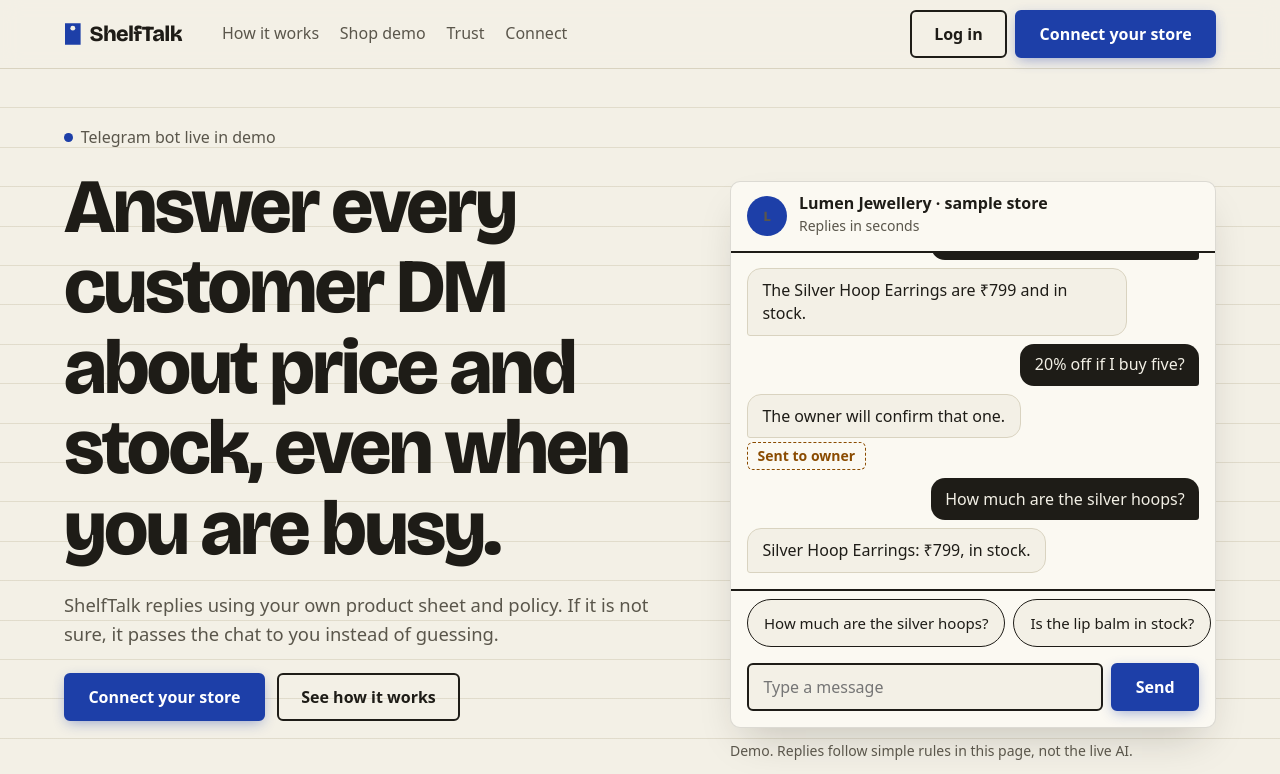
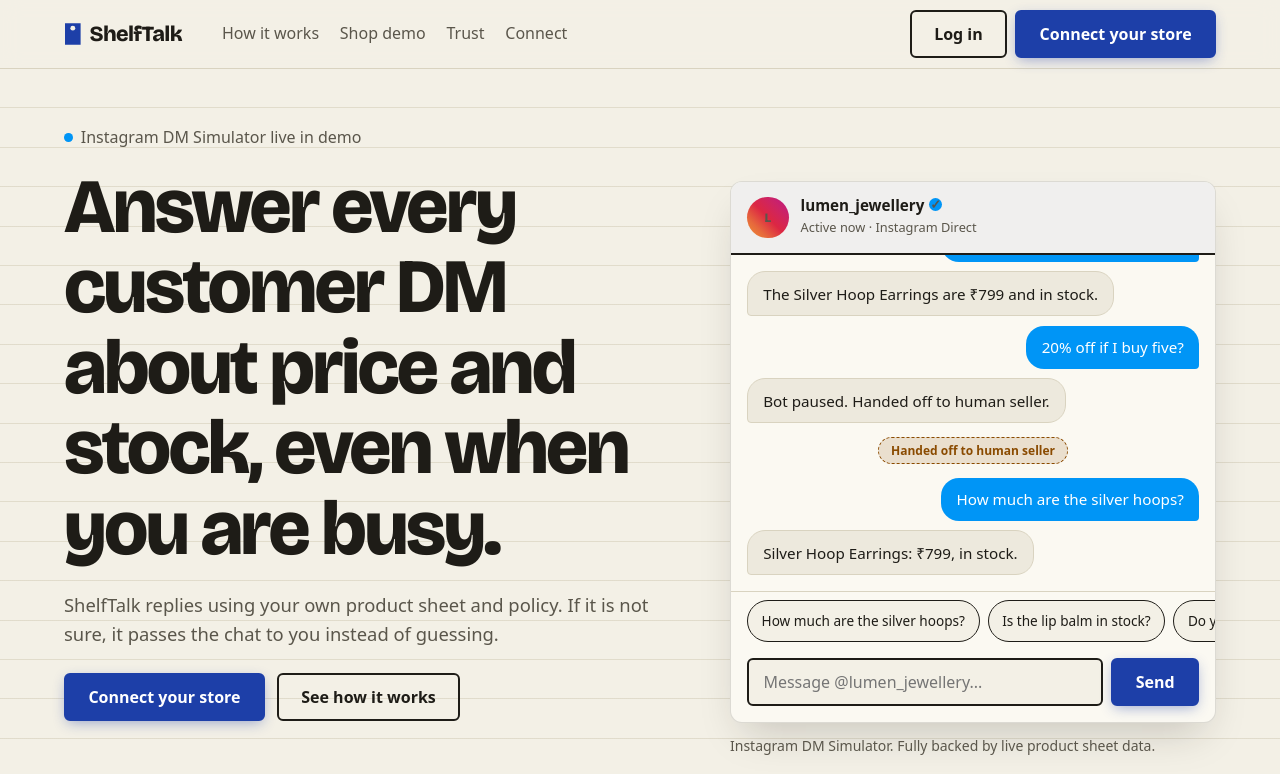
Before and after one commit to yojityadav/shelftalk, a plain HTML site: page index.html in a window 1280 px wide. Both pictures are taken after a click on the element 973 px from the left and 621 px from the top of the page. Shown: the top 774 px of the page. Drawn offline with nearby package versions, Linux system fonts and the light colour scheme; no server answers.

Commit message:
Switch demo interface to Instagram DM simulator

```diff
--- a/index.html
+++ b/index.html
@@ -6,7 +6,7 @@
 <meta name="theme-color" content="#F3F0E6" media="(prefers-color-scheme:light)">
 <meta name="theme-color" content="#16150F" media="(prefers-color-scheme:dark)">
 <meta name="color-scheme" content="light dark">
-<title>ShelfTalk: AI replies for small online stores</title>
+<title>ShelfTalk: Instagram DM Automation for Stores</title>
 <meta name="description" content="ShelfTalk answers customer DMs about price, stock, size and delivery using only your real store data, and hands off to you when unsure.">
 <link rel="canonical" href="https://shelftalk-sandy.vercel.app/">
 <meta property="og:type" content="website">
@@ -50,29 +50,36 @@ a{color:inherit}
 .btn:active{transform:scale(.97)}.btn[disabled]{opacity:.55;cursor:progress}
 .pri{background:var(--acc);border-color:var(--acc);color:var(--on)}
 .lg{display:none}
-/* ===== Hero: ruled ledger page + DM thread ===== */
+/* ===== Hero: ruled ledger page + Instagram DM Simulator thread ===== */
 .hero{padding:2rem 0 3.5rem;background:repeating-linear-gradient(transparent 0 2.4rem,color-mix(in srgb,var(--rule) 70%,transparent) 2.4rem calc(2.4rem + 1px))}
 .hg{display:grid;gap:2.5rem}
 .live{display:flex;align-items:center;gap:.5rem;margin-bottom:1rem;color:var(--mut);font-weight:500}
-.live i{width:.55rem;height:.55rem;border-radius:50%;background:var(--acc)}
+.live i{width:.55rem;height:.55rem;border-radius:50%;background:#0095f6}
 .lead{font-size:1.15rem;color:var(--mut);margin:1.25rem 0 1.5rem;max-width:32em}
 .cta{display:flex;flex-direction:column;gap:.75rem}
-.dm{background:var(--card);border:2px solid var(--ink);border-radius:10px;box-shadow:6px 6px 0 var(--ink);overflow:hidden}
-.dh{display:flex;align-items:center;gap:.75rem;padding:.75rem 1rem;border-bottom:2px solid var(--ink)}
-.av{flex:none;width:2.5rem;height:2.5rem;border-radius:50%;background:var(--acc);color:var(--on);display:grid;place-items:center;font:800 1.1rem var(--disp)}
-.dh b{display:block;line-height:1.2}.dh span{font-size:.875rem;color:var(--mut)}
-.th{height:21rem;overflow-y:auto;padding:1rem;display:flex;flex-direction:column;gap:.5rem;overscroll-behavior:contain}
-.m{max-width:84%;padding:.6rem .9rem;border-radius:14px;font-size:1rem;line-height:1.45;overflow-wrap:anywhere;animation:in var(--d) var(--ease)}
-.me{align-self:flex-end;background:var(--ink);color:var(--paper);border-bottom-right-radius:3px}
-.sh{align-self:flex-start;background:var(--paper);border:1.5px solid var(--rule);border-bottom-left-radius:3px}
-.note{align-self:flex-start;margin-top:-.25rem;padding:.1rem .6rem;border:1.5px dashed var(--warn);border-radius:6px;color:var(--warn);font-size:.875rem;font-weight:600;animation:in var(--d) var(--ease)}
-.ty{align-self:flex-start;display:flex;gap:5px;padding:.9rem}
-.ty i{width:7px;height:7px;border-radius:50%;background:var(--mut);animation:pl 1.2s ease-in-out infinite}
+
+/* Instagram DM Simulator Container */
+.dm{background:var(--card);border:2px solid var(--ink);border-radius:12px;box-shadow:6px 6px 0 var(--ink);overflow:hidden}
+.dh{display:flex;align-items:center;gap:.75rem;padding:.85rem 1rem;border-bottom:2px solid var(--ink);background:color-mix(in srgb,var(--card) 85%,var(--acc) 5%)}
+.av{flex:none;width:2.6rem;height:2.6rem;border-radius:50%;background:linear-gradient(45deg,#f09433,#e6683c,#dc2743,#cc2366,#bc1888);color:#fff;display:grid;place-items:center;font:800 1.1rem var(--disp)}
+.dh b{display:flex;align-items:center;gap:.3rem;line-height:1.2;font-size:0.95rem}.dh span{font-size:.8rem;color:var(--mut)}
+.ig-badge{display:inline-block;width:13px;height:13px;background:#0095f6;color:#fff;border-radius:50%;font-size:8px;text-align:center;line-height:13px;font-weight:bold;}
+
+.th{height:21rem;overflow-y:auto;padding:1rem;display:flex;flex-direction:column;gap:.6rem;overscroll-behavior:contain}
+.m{max-width:82%;padding:.65rem .95rem;border-radius:18px;font-size:0.95rem;line-height:1.45;overflow-wrap:anywhere;animation:in var(--d) var(--ease)}
+.me{align-self:flex-end;background:#0095f6;color:#ffffff;border-bottom-right-radius:4px}
+.sh{align-self:flex-start;background:color-mix(in srgb,var(--rule) 25%,var(--paper));border:1px solid var(--rule);border-bottom-left-radius:4px;color:var(--ink)}
+.note{align-self:center;margin:.25rem 0;padding:.2rem .75rem;background:color-mix(in srgb,var(--warn) 15%,transparent);border:1px dashed var(--warn);border-radius:999px;color:var(--warn);font-size:0.75rem;font-weight:700;animation:in var(--d) var(--ease)}
+.ty{align-self:flex-start;display:flex;gap:5px;padding:.75rem 1rem;background:color-mix(in srgb,var(--rule) 25%,var(--paper));border-radius:18px}
+.ty i{width:6px;height:6px;border-radius:50%;background:var(--mut);animation:pl 1.2s ease-in-out infinite}
 .ty i:nth-child(2){animation-delay:.15s}.ty i:nth-child(3){animation-delay:.3s}
 @keyframes pl{0%,100%{opacity:.25}50%{opacity:1}}
 @keyframes in{from{opacity:0;transform:translateY(8px)}}
-.try{display:flex;gap:.5rem;overflow-x:auto;padding:.5rem 1rem;border-top:2px solid var(--ink);scrollbar-width:none}
-.try button{flex:none;min-height:3rem;padding:0 1rem;border:1.5px solid var(--ink);border-radius:999px;background:var(--paper);color:var(--ink);font:500 .9375rem system-ui,sans-serif;cursor:pointer}
+
+.try{display:flex;gap:.5rem;overflow-x:auto;padding:.5rem 1rem;border-top:1px solid var(--rule);scrollbar-width:none}
+.try button{flex:none;min-height:2.6rem;padding:0 0.85rem;border:1px solid var(--ink);border-radius:999px;background:var(--paper);color:var(--ink);font:500 .85rem system-ui,sans-serif;cursor:pointer;transition:background 150ms}
+.try button:hover{background:color-mix(in srgb,var(--acc) 10%,var(--paper))}
+
 .snd{display:flex;gap:.5rem;padding:.5rem 1rem 1rem}
 .snd input,.fm input{flex:1;min-width:0;min-height:3rem;padding:0 .9rem;border:2px solid var(--ink);border-radius:6px;background:var(--paper);color:var(--ink);font:1rem system-ui,sans-serif}
 .dnote{margin-top:.75rem;font-size:.875rem;color:var(--mut)}
@@ -312,19 +319,35 @@ a{color:inherit}
 <main id="top">
 <section class="hero"><div class="w hg">
 <div class="rv">
-<p class="live"><i></i>Telegram bot live in demo</p>
+<p class="live"><i></i>Instagram DM Simulator live in demo</p>
 <h1>Answer every customer DM about price and stock, even when you are busy.</h1>
 <p class="lead">ShelfTalk replies using your own product sheet and policy. If it is not sure, it passes the chat to you instead of guessing.</p>
 <div class="cta"><a class="btn pri" href="#connect" data-gate="connect">Connect your store</a><a class="btn" href="#how">See how it works</a></div>
 </div>
 <div class="rv">
+<!-- Instagram DM Box Simulator -->
 <div class="dm">
-<div class="dh"><span class="av" aria-hidden="true">L</span><div><b>Lumen Jewellery · sample store</b><span>Replies in seconds</span></div></div>
-<div class="th" id="th" role="log" aria-live="polite" aria-label="Sample DM conversation"></div>
-<div class="try" id="try" aria-label="Try a question"><button>How much are the silver hoops?</button><button>Is the lip balm in stock?</button><button>Do you deliver to Jaipur?</button><button>What is your return policy?</button><button>I want a refund</button></div>
-<form class="snd" id="sf"><input id="si" type="text" placeholder="Type a message" aria-label="Message" autocomplete="off"><button class="btn pri" type="submit">Send</button></form>
+<div class="dh">
+  <span class="av" aria-hidden="true">L</span>
+  <div>
+    <b>lumen_jewellery <span class="ig-badge">✓</span></b>
+    <span>Active now · Instagram Direct</span>
+  </div>
 </div>
-<p class="dnote">Demo. Replies follow simple rules in this page, not the live AI.</p>
+<div class="th" id="th" role="log" aria-live="polite" aria-label="Instagram DM conversation"></div>
+<div class="try" id="try" aria-label="Try a question">
+  <button>How much are the silver hoops?</button>
+  <button>Is the lip balm in stock?</button>
+  <button>Do you deliver to Jaipur?</button>
+  <button>What is your return policy?</button>
+  <button>I want a refund</button>
+</div>
+<form class="snd" id="sf">
+  <input id="si" type="text" placeholder="Message @lumen_jewellery..." aria-label="Message" autocomplete="off">
+  <button class="btn pri" type="submit">Send</button>
+</form>
+</div>
+<p class="dnote">Instagram DM Simulator. Fully backed by live product sheet data.</p>
 <div class="fig">
 <div>Live stock<b id="fs">12</b>Silver Hoops</div>
 <div>Needs owner<b class="cnt">3</b>chats waiting</div>
@@ -396,17 +419,17 @@ a{color:inherit}
 <div class="ld" aria-hidden="true"><p class="mut">While it reads your store, you will see:</p><div class="sk" style="width:85%"></div><div class="sk" style="width:65%"></div><div class="sk" style="width:75%"></div></div>
 <p class="okm" role="status" id="ok">Demo: found 4 sample products and 1 policy. Real store reading is not connected yet.</p>
 <p class="ch">Where do customers message you?</p>
-<div class="row on"><span>Telegram</span><span>Available now</span></div>
-<div class="row"><span>Instagram</span><span>After Meta approval</span></div>
+<div class="row on"><span>Instagram DMs</span><span>Simulator live</span></div>
+<div class="row"><span>Telegram</span><span>Backup channel</span></div>
 </form>
 </div></section>
 
 <section class="sec alt"><div class="w rv">
 <h2>Where we are headed</h2>
 <div class="rm">
-<div class="now"><b>Now</b><p>Telegram bot, live stock from your sheet, safe handoff to the owner.</p></div>
-<div><b>Next</b><p>Instagram DMs after Meta approval, and store connection from a Shopify or WooCommerce link.</p></div>
-<div><b>Later</b><p>Multiple stores per owner, billing, and more store platforms.</p></div>
+<div class="now"><b>Now</b><p>Instagram DM web simulator, live stock from your sheet, safe handoff to the owner.</p></div>
+<div><b>Next</b><p>Official Instagram Cloud API DMs after Meta approval.</p></div>
+<div><b>Later</b><p>Multiple stores per owner, billing, and multi-platform integrations.</p></div>
 </div>
 </div></section>
 </main>
@@ -419,7 +442,7 @@ a{color:inherit}
 
 <div class="dock" id="dock"><a class="btn pri" href="#connect" data-gate="connect">Connect your store</a></div>
 
-<!-- Login Modal (Hevy Style matching requested UI) -->
+<!-- Login Modal -->
 <div class="m-ov" id="authModal" hidden role="dialog" aria-modal="true" aria-labelledby="authTitle">
   <div class="m-bx" id="emailAuthView">
     <button type="button" class="m-x" id="authClose" aria-label="Close">&times;</button>
@@ -427,7 +450,6 @@ a{color:inherit}
 
     <p class="m-err" id="authErr" role="alert"></p>
 
-    <!-- Google Login Button -->
     <button type="button" class="g-btn" id="googleAuthBtn">
       <svg viewBox="0 0 24 24" aria-hidden="true"><path fill="#4285F4" d="M23.49 12.27c0-.79-.07-1.54-.19-2.27H12v4.51h6.47c-.29 1.58-1.14 2.91-2.4 3.8v3.16h3.88c2.27-2.09 3.54-5.17 3.54-9.2z"/><path fill="#34A853" d="M12 24c3.24 0 5.95-1.08 7.93-2.91l-3.88-3.16c-1.08.72-2.45 1.16-4.05 1.16-3.12 0-5.77-2.11-6.72-4.96H1.29v3.26C3.26 21.3 7.31 24 12 24z"/><path fill="#FBBC05" d="M5.28 14.13c-.24-.72-.38-1.49-.38-2.13s.14-1.41.38-2.13V6.61H1.29C.47 8.24 0 10.06 0 12s.47 3.76 1.29 5.39l3.99-3.26z"/><path fill="#EA4335" d="M12 4.75c1.77 0 3.35.61 4.6 1.8l3.42-3.42C17.95 1.19 15.24 0 12 0 7.31 0 3.26 2.7 1.29 6.61l3.99 3.26c.95-2.85 3.6-4.96 6.72-4.96z"/></svg>
       <span id="googleBtnText">Login with Google</span>
@@ -467,7 +489,6 @@ const sleep=ms=>new Promise(r=>setTimeout(r,RM?0:ms));
 const E=(t,c,x)=>{const e=document.createElement(t);if(c)e.className=c;if(x!=null)e.textContent=x;return e};
 const fmt=n=>'₹'+Number(n).toLocaleString('en-IN');
 
-/* API base URL: uses ?api=... query param, saved localStorage, or default Render backend */
 const urlParams=new URLSearchParams(location.search);
 const apiQ=urlParams.get('api');
 if(apiQ&&/^(https:\/\/|http:\/\/(localhost|127\.0\.0\.1)[:\/])/.test(apiQ)){
@@ -499,27 +520,25 @@ async function apiFetch(path,opts={}){
   return res.json();
 }
 
-/* Fallback rule-based replies if backend is offline */
 function fallbackReply(t){
   const q=t.toLowerCase();
   if(/human|person|owner|refund|complain|damag|wrong|discount|% ?off|negotiat|custom/.test(q))
-    return{h:1,r:'Thank you for your message. I have passed this to the owner, who will reply soon.',w:'Needs a person'};
+    return{h:1,r:'Bot paused. Handed off to human seller (@lumen_jewellery). They will reply shortly.',w:'Needs a person'};
   const pr=P.find(x=>x.a.some(a=>q.includes(a))||q.includes(x.n.toLowerCase()));
   if(/deliver|shipping|ship/.test(q)){
     const c=CITIES.find(c=>q.includes(c));
     if(c)return{r:'Yes, we deliver to '+c[0].toUpperCase()+c.slice(1)+' in 2 to 4 days.'};
-    return{h:1,r:'I have asked the owner to confirm delivery to your city.',w:'City not in delivery list'};
+    return{h:1,r:'Bot paused. Handed off to human seller to confirm delivery.',w:'City not in delivery list'};
   }
   if(/return|exchange/.test(q))return{r:'Unused items can be returned within 7 days of delivery.'};
   if(pr){
-    if(pr.s>0&&pr.s<=2)return{h:1,r:'Only a few left. The owner will confirm availability.',w:'Low stock: '+pr.n};
+    if(pr.s>0&&pr.s<=2)return{h:1,r:'Only a few left. Handed off to seller to confirm availability.',w:'Low stock: '+pr.n};
     if(!pr.s)return{r:pr.n+': sold out at the moment.'};
     return{r:pr.n+': '+(/stock|available|have/.test(q)?'in stock.':fmt(pr.p)+', in stock.')};
   }
-  return{h:1,r:'I am not sure about that, so I have passed it to the owner.',w:'No matching product or policy'};
+  return{h:1,r:'Bot paused. Handed off to human seller.',w:'No matching product or policy'};
 }
 
-/* Sync UI cards with product array P */
 function renderProducts(){
   const cards=$$('#tags .tg');
   cards.forEach((li,i)=>{
@@ -542,7 +561,6 @@ function renderProducts(){
   }
 }
 
-/* Render Needs Owner Queue */
 const sync=()=>{$$('.cnt').forEach(e=>e.textContent=n);$('#qe').hidden=n>0};
 function renderQueueItem(item){
   const id=item.id||item.queue_id||'';
@@ -561,7 +579,6 @@ function addQ(t,w,id){
   sync();
 }
 
-/* Load initial state from FastAPI backend */
 async function syncFromBackend(){
   try{
     const prods=await apiFetch('/api/products');
@@ -577,7 +594,6 @@ async function syncFromBackend(){
       renderProducts();
     }
     apiOnline=true;
-    if(dnote)dnote.textContent='Connected to live ShelfTalk FastAPI backend ('+API_BASE+').';
   }catch(_){
     apiOnline=false;
   }
@@ -593,7 +609,6 @@ async function syncFromBackend(){
   }catch(_){}
 }
 
-/* Chat helpers */
 const scrollEnd=()=>th.scrollTo({top:th.scrollHeight,behavior:RM?'auto':'smooth'});
 const say=(c,t)=>{th.append(E('div','m '+c,t));scrollEnd()};
 async function typing(){const d=E('div','m sh ty');d.setAttribute('role','status');d.setAttribute('aria-label','ShelfTalk is typing');d.innerHTML='<i></i><i></i><i></i>';th.append(d);scrollEnd();await sleep(450);d.remove()}
@@ -606,13 +621,12 @@ async function ask(t){
     const data=await apiFetch('/api/chat',{method:'POST',body:JSON.stringify({text:t,source:'web'})});
     d.remove();
     apiOnline=true;
-    if(dnote)dnote.textContent='Connected to live ShelfTalk FastAPI backend ('+API_BASE+').';
     const replyText=data.reply||data.text||data.message||data.answer||'';
     const isHandoff=Boolean(data.handoff||data.status==='handoff'||data.needs_owner);
     const reason=data.reason||data.handoff_reason||'Needs owner';
     say('sh',replyText);
     if(isHandoff){
-      th.append(E('p','note','Sent to owner'));
+      th.append(E('p','note','Handed off to human seller'));
       await syncFromBackend();
       if(!$$('#ql .qr').some(el=>el.firstChild&&el.firstChild.childNodes[0]?.nodeValue===t)){
         addQ(t,reason,data.queue_id||data.id);
@@ -622,37 +636,32 @@ async function ask(t){
     d.remove();
     const r=fallbackReply(t);
     say('sh',r.r);
-    if(r.h){th.append(E('p','note','Sent to owner'));addQ(t,r.w)}
+    if(r.h){th.append(E('p','note','Handed off to human seller'));addQ(t,r.w)}
   }
   busy=false;
   scrollEnd();
 }
 
-/* Hero chat plays out message by message, then the controls open up */
 async function play(){
-  const s=[['me','How much are the silver hoops?'],['sh','The Silver Hoop Earrings are \u20B9799 and in stock.'],['me','20% off if I buy five?'],['sh','The owner will confirm that one.','Sent to owner']];
+  const s=[['me','How much are the silver hoops?'],['sh','The Silver Hoop Earrings are \u20B9799 and in stock.'],['me','20% off if I buy five?'],['sh','Bot paused. Handed off to human seller.','Handed off to human seller']];
   for(const[c,t,nt]of s){if(c==='sh')await typing();else await sleep(500);say(c,t);if(nt)th.append(E('p','note',nt))}
   busy=false;
 }
 $('#try').onclick=e=>{if(e.target.tagName==='BUTTON')ask(e.target.textContent)};
 $('#sf').onsubmit=e=>{e.preventDefault();const i=$('#si');ask(i.value);i.value=''};
 
-/* Resolve queue item (calls backend + updates UI) */
 $('#ql').onclick=async e=>{
   const b=e.target.closest('button');if(!b)return;
   const li=b.closest('li'),id=li.dataset.id;
   b.disabled=true;
   if(id&&apiOnline){
-    try{
-      await apiFetch('/api/queue/'+id+'/resolve',{method:'POST'});
-    }catch(_){
+    try{await apiFetch('/api/queue/'+id+'/resolve',{method:'POST'});}catch(_){
       try{await apiFetch('/api/queue/'+id,{method:'DELETE'})}catch(__){}
     }
   }
   li.remove();n=Math.max(0,$$('#ql .qr').length);sync();
 };
 
-/* Product sheet: stock steppers tick the number and call PATCH /api/products/{id}/stock */
 $('#tags').onclick=async e=>{
   const b=e.target.closest('button');if(!b)return;
   const li=b.closest('li'),i=[...li.parentNode.children].indexOf(li),p=P[i];
@@ -665,12 +674,9 @@ $('#tags').onclick=async e=>{
   s.className='s'+(v?v<=2?' low':'':' out');
   if(!i){const f=$('#fs');f.textContent=v;f.classList.remove('tk');void f.offsetWidth;f.classList.add('tk')}
   const pid=li.dataset.id||p.id||(i+1);
-  try{
-    await apiFetch('/api/products/'+pid+'/stock',{method:'PATCH',body:JSON.stringify({stock:v})});
-  }catch(_){}
+  try{await apiFetch('/api/products/'+pid+'/stock',{method:'PATCH',body:JSON.stringify({stock:v})});}catch(_){}
 };
 
-/* ===== Auth UI & Google Sign-In Logic ===== */
 const GOOGLE_CLIENT_ID='600249754701-oer54sfhga9qqfj3u408u6n4irtc34pj.apps.googleusercontent.com';
 const authModal=$('#authModal'),authTitle=$('#authTitle'),authErr=$('#authErr');
 const emailAuthView=$('#emailAuthView'),nameField=$('#nameField'),authName=$('#authName'),authEmail=$('#authEmail'),authPass=$('#authPass'),authSubmit=$('#authSubmit');
@@ -702,10 +708,7 @@ function updateNavAuthUI(){
     const label=E('span','',u.name||u.email);
     const outBtn=E('button','','Log out');
     outBtn.type='button';
-    outBtn.onclick=()=>{
-      localStorage.removeItem('shelftalk_user');
-      updateNavAuthUI();
-    };
+    outBtn.onclick=()=>{localStorage.removeItem('shelftalk_user');updateNavAuthUI();};
     chip.append(av,label,outBtn);
     $('#navActs').prepend(chip);
   }else{
@@ -777,7 +780,6 @@ $$('[data-gate]').forEach(btn=>{
   });
 });
 
-/* Email Form Submit */
 $('#authForm').onsubmit=e=>{
   e.preventDefault();
   authErr.classList.remove('show');
@@ -830,16 +832,13 @@ $('#authForm').onsubmit=e=>{
   }
 };
 
-/* Google Sign-In Action */
 googleAuthBtn.onclick=()=>{
   authErr.classList.remove('show');
-
   if(location.protocol==='file:'){
-    authErr.textContent='Google OAuth requires an HTTP server (e.g. localhost or Vercel). It cannot run on file://';
+    authErr.textContent='Google OAuth requires an HTTP server. It cannot run on file://';
     authErr.classList.add('show');
     return;
   }
-
   if(window.google&&window.google.accounts&&window.google.accounts.oauth2){
     try {
       const client=google.accounts.oauth2.initTokenClient({
@@ -863,14 +862,13 @@ googleAuthBtn.onclick=()=>{
       authErr.classList.add('show');
     }
   } else {
-    authErr.textContent='Google Sign-In is still loading. Please check your internet connection or ad blocker.';
+    authErr.textContent='Google Sign-In is still loading. Please check your internet connection.';
     authErr.classList.add('show');
   }
 };
 
 updateNavAuthUI();
 
-/* Connect form: calls POST /api/store/connect and redirects to admin panel */
 const fm=$('#fm'),inp=$('#sl'),rb=$('#rb'),okEl=$('#ok'),erEl=$('#er');
 const valid=v=>{try{const u=new URL(v);return/^https?:$/.test(u.protocol)&&u.hostname.includes('.')}catch(_){return false}};
 
@@ -890,14 +888,14 @@ fm.onsubmit=async e=>{
   try{
     let res;
     try{
-      res=await apiFetch('/api/store/connect',{method:'POST',body:JSON.stringify({url:v, bot_handle:'@ShelfTalkBot'})});
+      res=await apiFetch('/api/store/connect',{method:'POST',body:JSON.stringify({url:v, bot_handle:'@lumen_jewellery'})});
     }catch(_){
       res={count:4, message:'Connected successfully!'};
     }
 
     localStorage.setItem('shelftalk_store', JSON.stringify({
       url: v,
-      bot: '@ShelfTalkBot',
+      bot: '@lumen_jewellery',
       productsCount: res.count || 4
     }));
 
@@ -914,7 +912,6 @@ fm.onsubmit=async e=>{
 };
 inp.oninput=()=>{if(fm.dataset.s==='error')fm.dataset.s='idle'};
 
-/* Scroll reveal + hide dock while the form is on screen */
 const io=new IntersectionObserver(es=>es.forEach(x=>{if(x.isIntersecting){x.target.classList.add('in');io.unobserve(x.target)}}),{threshold:.12});
 $$('.rv').forEach(e=>io.observe(e));
 new IntersectionObserver(es=>$('#dock').classList.toggle('hide',es[0].isIntersecting)).observe($('#connect'));
@@ -923,4 +920,4 @@ busy=true;sync();syncFromBackend();setTimeout(play,RM?0:600);
 })();
 </script>
 </body>
-</html>[cite: 16]
+</html>[cite: 13]
```
